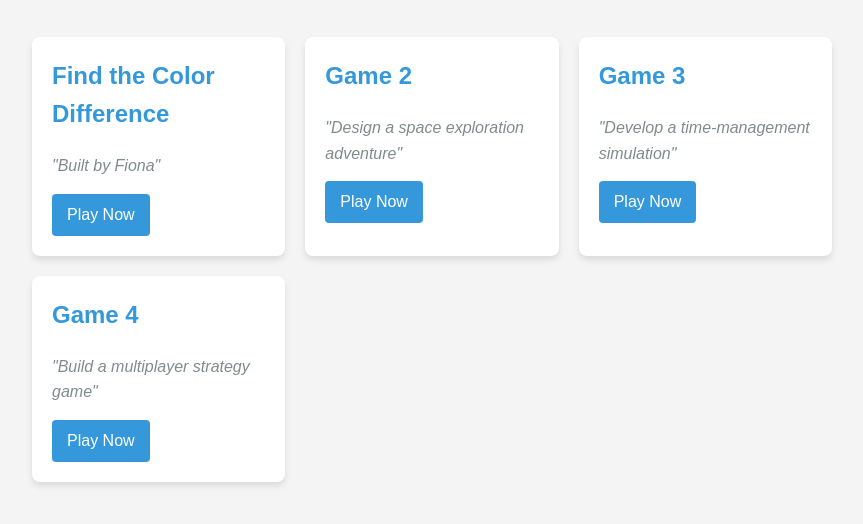
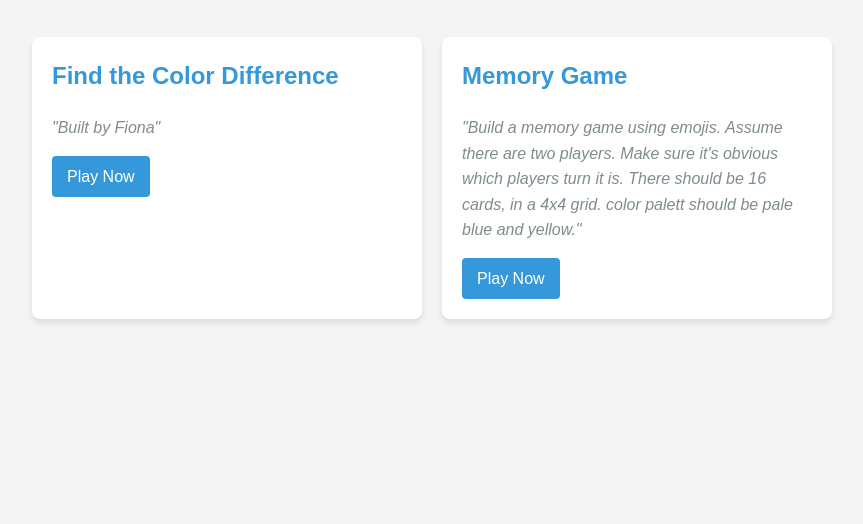
Before and after one commit to stacey-gammon/games, a plain HTML site: page index.html in a window 1280 px wide. Shown: the part 96-620 px from the top of the page, without its empty margins (208-1071 px from the left). Drawn offline with Linux system fonts and the light colour scheme.

Commit message:
Update index.html

```diff
--- a/index.html
+++ b/index.html
@@ -76,19 +76,9 @@
                 link: "./find_color_diff.html"
             },
             {
-                title: "Game 2",
-                prompt: "Design a space exploration adventure",
-                link: "#game2"
-            },
-            {
-                title: "Game 3",
-                prompt: "Develop a time-management simulation",
-                link: "#game3"
-            },
-            {
-                title: "Game 4",
-                prompt: "Build a multiplayer strategy game",
-                link: "#game4"
+                title: "Memory Game",
+                prompt: "Build a memory game using emojis. Assume there are two players. Make sure it's obvious which players turn it is. There should be 16 cards, in a 4x4 grid. color palett should be pale blue and yellow.",
+                link: "./memory_game.html"
             }
         ];
 
```
